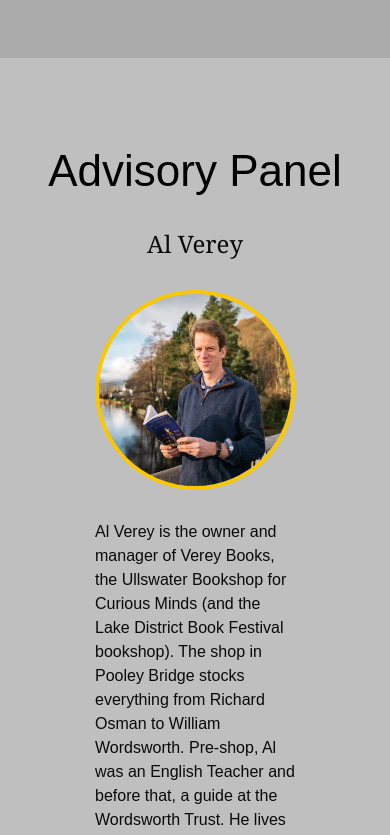
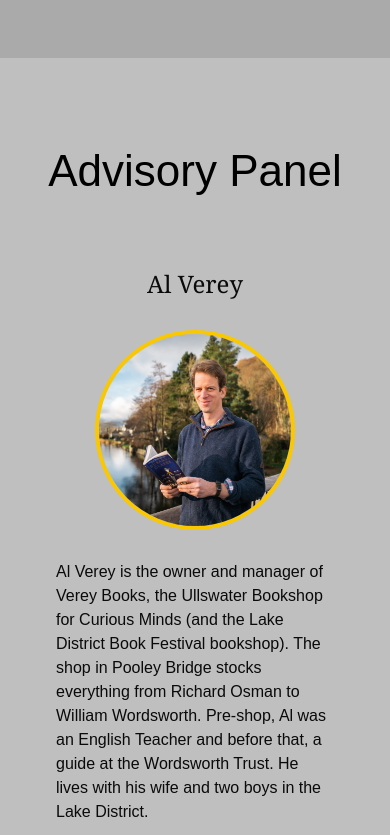
Before and after one commit to Shakey343/lakes-book-fest, a React (Vite) app: page / in a window 390 px wide. Shown: the part 7500-8335 px from the top of the page. Built offline with nearby package versions, Linux system fonts and the light colour scheme; a web font is replaced by a local one.

Commit message:
updated lucy profile picture and mobile deisgn improvements

```diff
--- a/src/App.tsx
+++ b/src/App.tsx
@@ -35,7 +35,7 @@ function App() {
         <SupportSection />
 
         <Container className="pt-[80px] pb-[120px] bg-map-grey" id="otherWho">
-          <h2 className="text-[44px] font-light text-center sm:text-left">Advisory Panel</h2>
+          <h2 className="text-[44px] font-light text-center sm:text-left pb-10">Advisory Panel</h2>
           <div className="flex flex-wrap justify-evenly gap-[100px] lg:mr-10">
             <OtherWhoCards />
           </div>
--- a/src/components/OtherWhoCards.tsx
+++ b/src/components/OtherWhoCards.tsx
@@ -6,6 +6,7 @@ import LucyImg from "../assets/Lucy_McLaren.png";
 import MarciaImg from "../assets/Marcia_Fotheringham.jpeg";
 import MargaretImg from "../assets/Margaret_MacMillan_photo_Ander_McIntyre.jpg";
 import PeterImg from "../assets/peter-modified-small.jpg";
+import cn from "../utils/cn";
 
 
 type Team = {
@@ -70,11 +71,14 @@ const OtherWhoCards = () => {
   return team.map((member, i) => (
     <div
       key={i}
-      className="flex items-center flex-col gap-[30px] py-6 w-[200px] min-h-[432px]"
+      className="flex items-center flex-col gap-[30px] py-6 px-10 md:px-0 md:w-[200px] min-h-[432px]"
     >
       <h3 className="text-night text-2xl text-center">{member.name}</h3>
       <img
-        className="w-[200px] h-[200px] rounded-full object-cover border-4 border-jonquil"
+        className={cn(
+          "w-[200px] h-[200px] rounded-full object-cover border-4 border-jonquil",
+          member.name === "Lucy McLaren" ? "object-[-8px,-34px]" : ""
+        )}
         src={member.imgUrl}
         alt={member.imgUrlAlt}
       />
```
Also changed, not shown: 1 other file (tests, documents, lock files or other folders).
